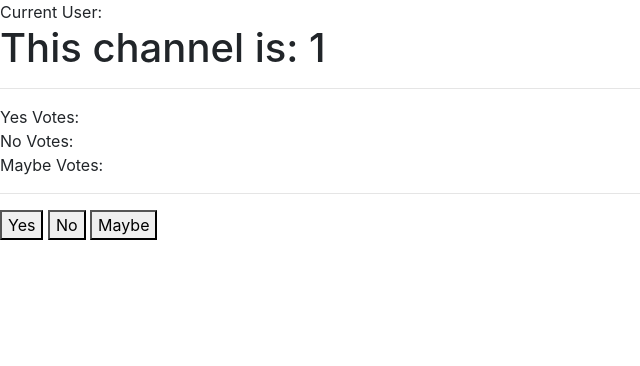
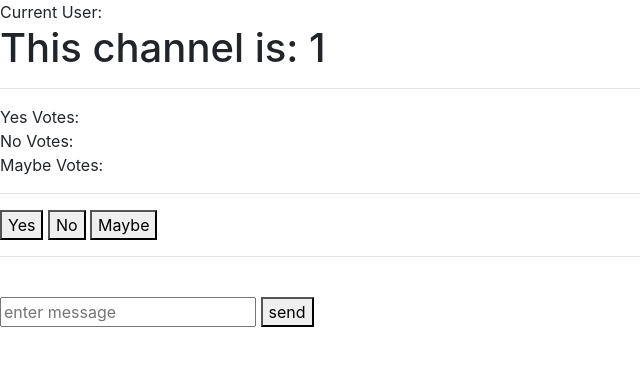
Before and after one commit to cricketthomas/cs50w, a Flask app: page /channel/1 in a window 1280 px wide. Shown: the top 366 px of the page, without its empty margins (0-640 px from the left). Run offline with Flask 2, Linux system fonts and the light colour scheme; some libraries are stand-ins or nearby versions.

Commit message:
So i got socket to function, need to create channels using socket

```diff
--- a/project2/application.py
+++ b/project2/application.py
@@ -51,7 +51,7 @@ def current_channel(channel_name):
 
 # SOCKET.IO
 votes = {"yes": 0, "no": 0, "maybe": 0}
-
+message = [""]
 
 @socketio.on("submit vote")
 def vote(data):
@@ -60,5 +60,14 @@ def vote(data):
     emit("vote totals", votes, broadcast=True)
 
 
+@socketio.on("submit message")
+def message(data):
+    message = data["message"]
+    emit("announce message", data, broadcast=True)
+
+
+
+
+
 if __name__ == '__main__':
-    socketio.run(app, debug=True)
+    socketio.run(app, debug=False)
--- a/project2/static/index.js
+++ b/project2/static/index.js
@@ -2,6 +2,7 @@
   //
   //
   document.addEventListener('DOMContentLoaded', () => {
+      var time =  new Date();
       // Once the page and contents loads
       if (localStorage.getItem("display_name") === 'undefined' || localStorage.getItem("display_name") === null || localStorage.getItem("display_name") === "") {
           document.querySelector("#registered_form").classList.remove("hide");
@@ -17,12 +18,13 @@
 
       }
 
+
       // Connect to websocket
       var socket = io.connect(location.protocol + '//' + document.domain + ':' + location.port);
 
       // When connected, configure buttons
       socket.on('connect', () => {
-
+          console.log('connected');
           // Each button should emit a "submit vote" event
           document.querySelectorAll('button').forEach(button => {
               button.onclick = () => {
@@ -34,6 +36,23 @@
           });
       });
 
+      socket.on('connect', () => {
+          console.log('connected 2');
+          document.querySelector('#send').onclick = function () {
+            const message = document.querySelector('#messages').value;
+
+              socket.emit('submit message', {
+                  'message': message,
+                  'user': localStorage.getItem("display_name"),
+                  'time': time
+              });
+          };
+      });
+      socket.on('announce message', data => {
+          const li = document.createElement('li');
+          li.innerHTML = `${data.user} says: ${data.message} at ${data.time}`;
+          document.querySelector('#msg').append(li);
+      });
       // When a new vote is announced, add to the unordered list
 
 
@@ -47,3 +66,9 @@
 
 
   });
+
+  /*
+
+  document.getElementById("myButton").onclick = function () {
+          console.log("hi");
+      }*/
--- a/project2/templates/current_channel.html
+++ b/project2/templates/current_channel.html
@@ -18,4 +18,9 @@
 <button data-vote="maybe">Maybe</button>
 
 
+<hr><br>
+<input type="text" id="messages" placeholder="enter message">
+<button id="send">send</button>
+<ul id="msg"></ul>
+
 {%endblock%}
```
Also changed, not shown: 1 other file.
